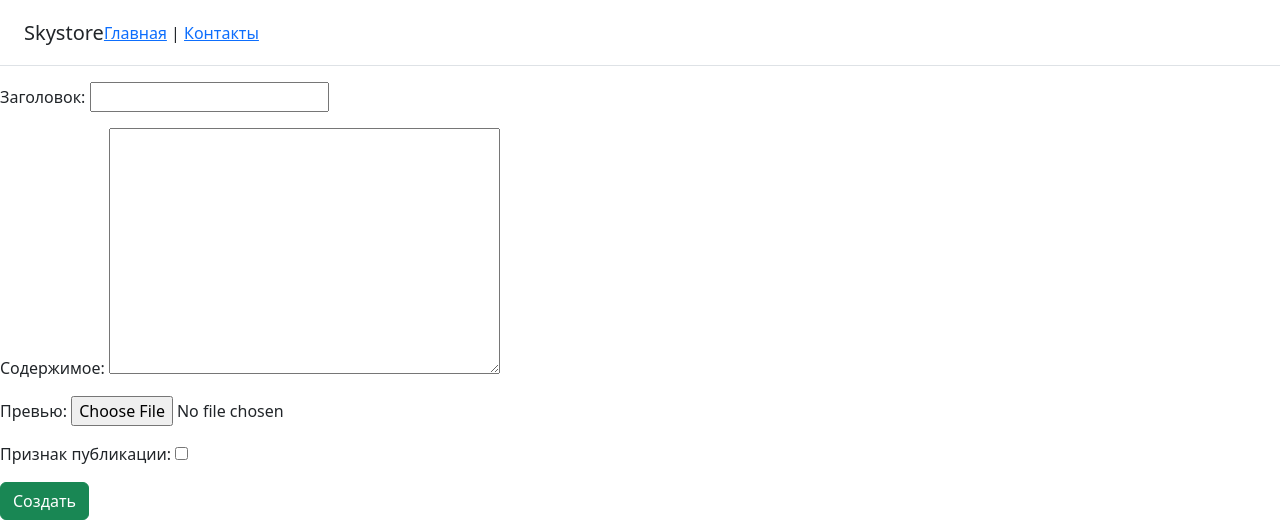
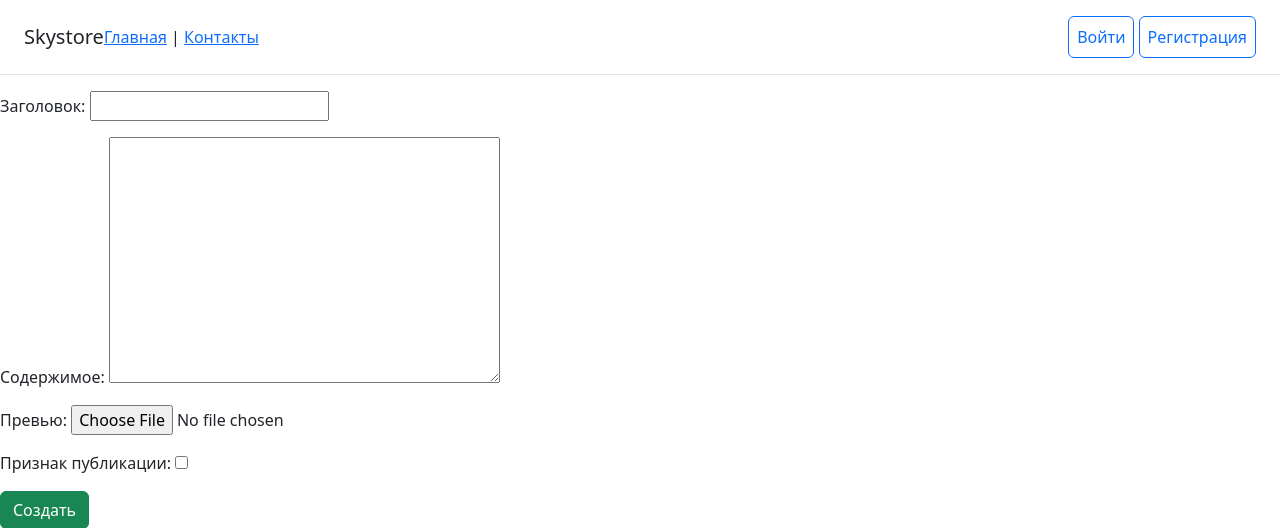
Before and after one commit to Lemur946/OnlineStore, a Django app: page /blogs/create/ in a window 1280 px wide. Shown: the top 528 px of the page. Run offline with Django 5.2, Linux system fonts and the light colour scheme.

Commit message:
Access to product management pages has been blocked for anonymous users. The "Login," "Register," and "Logout" buttons have been integrated into the website header.

```diff
--- a/catalog/templates/catalog/base.html
+++ b/catalog/templates/catalog/base.html
@@ -15,6 +15,15 @@
         <h5 class="my-0 mr-md-auto font-weight-normal">Skystore</h5>
         <!-- We connect our subtemplate with a menu -->
         {% include 'catalog/includes/inc_menu.html' %}
+        <div class="ms-auto">
+            {% if user.is_authenticated %}
+                <a class="p-2 btn btn-outline-primary" href="{% url 'users:profile' %}">Профиль</a>
+                <a class="p-2 btn btn-outline-danger" href="{% url 'users:logout' %}">Выйти</a>
+            {% else %}
+                <a class="p-2 btn btn-outline-primary" href="{% url 'users:login' %}">Войти</a>
+                <a class="p-2 btn btn-outline-primary" href="{% url 'users:register' %}">Регистрация</a>
+            {% endif %}
+        </div>
     </div>
 </header>
 
```
Also changed, not shown: catalog/views.py (+6 -4 lines).
